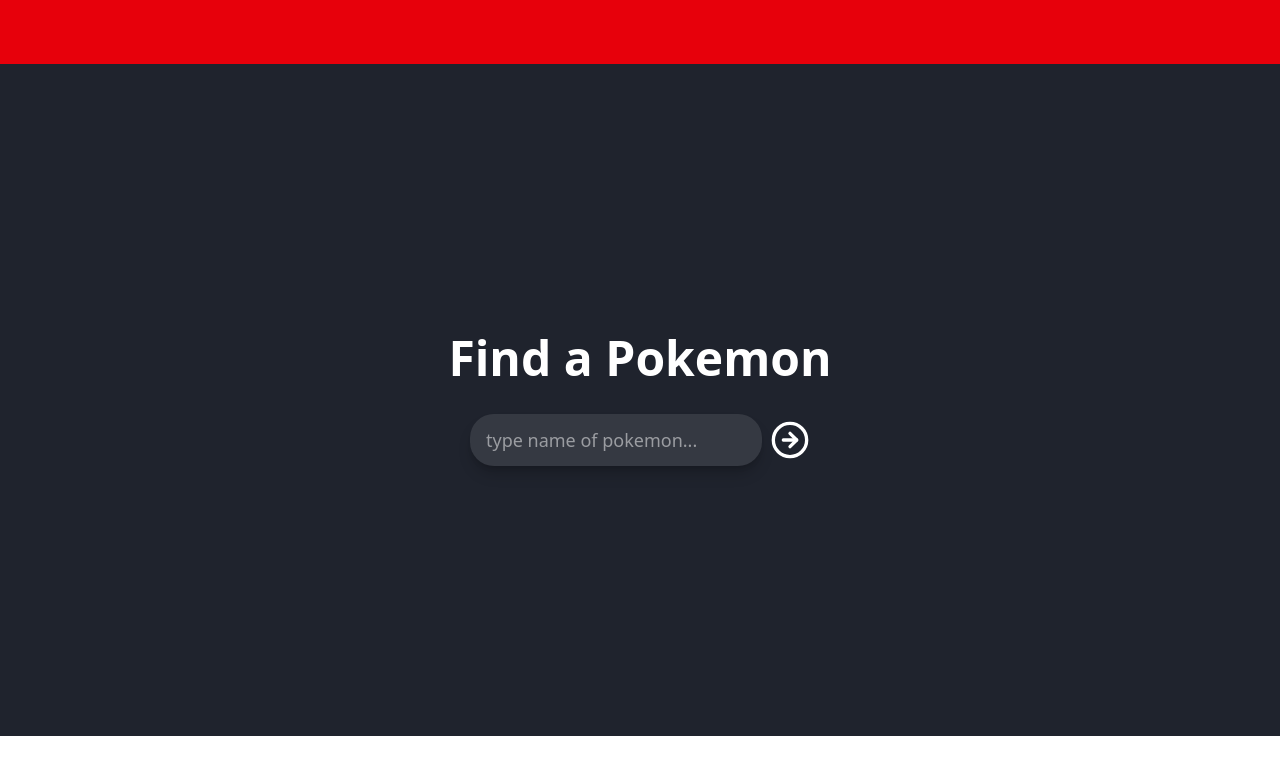
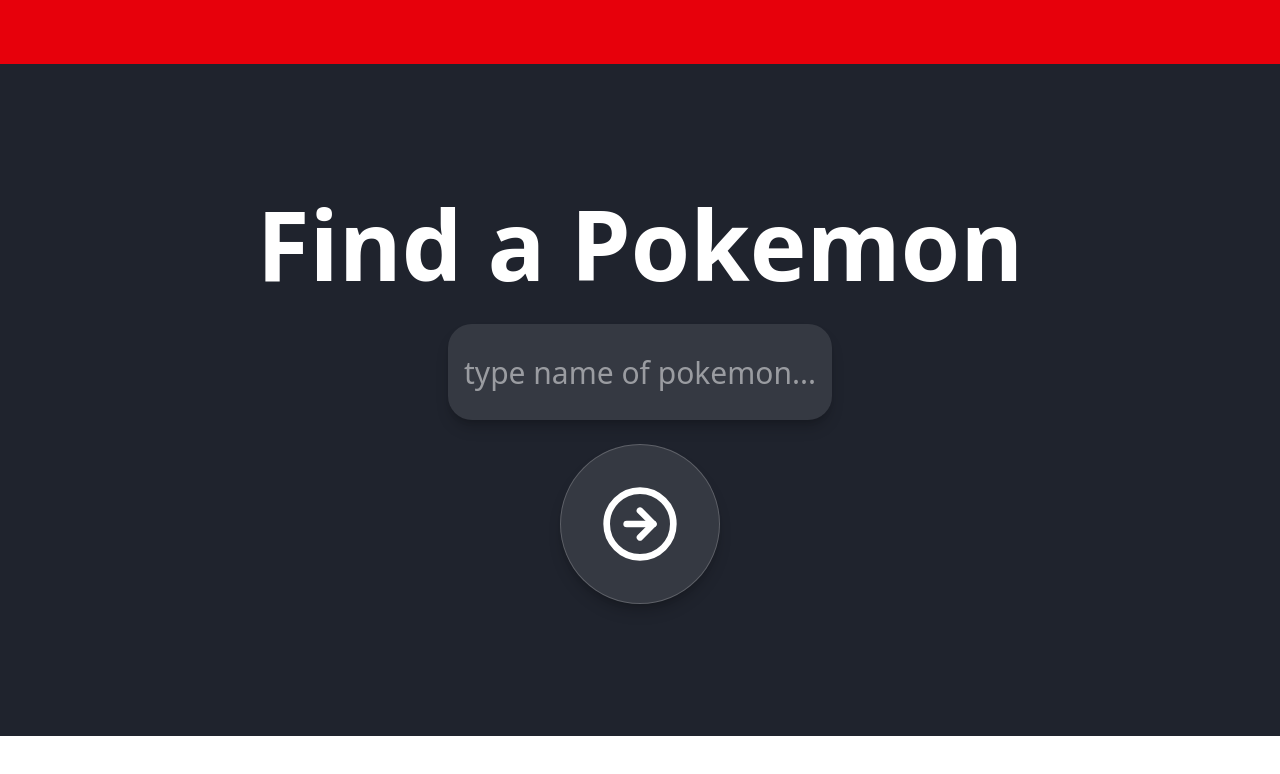
Before and after one commit to gaspym97/simple-pokedex, a React (Vite) app: page / in a window 1280 px wide. Both pictures are taken after a click on the button "Search". Shown: the top 774 px of the page. Built offline with nearby package versions, Linux system fonts and the light colour scheme.

Commit message:
PokemonCard added

```diff
--- a/src/App.jsx
+++ b/src/App.jsx
@@ -1,39 +1,55 @@
 import { useState } from "react";
 import { Search, CircleArrowRight } from "lucide-react";
+import PokemonCard from "./components/PokemonCard";
 
 function App() {
   const [isSearching, setIsSearching] = useState(false);
+  const [showResult, setShowResult] = useState(false);
 
   return (
     <>
       <div className="min-h-screen bg-[#1f232d] flex flex-col items-center justify-between">
         <header className="w-full max-w-screen h-16 px-4 py-6 bg-red-600"></header>
+        {showResult ? (
+          <PokemonCard pokemon={{ name: "Pikachu", type: ["Electric"], abilities: ["Static", "Volt Tackle"], height: 0.4, weight: 6.9, image: "https://example.com/pikachu.png" }} />
+        ) : (
           <div className="flex flex-col items-center gap-4">
-          <h1 className="text-white text-5xl font-extrabold antialiased">
+            <h1 className="text-white text-5xl font-semibold antialiased lg:text-8xl xl:text-8xl">
               Find a Pokemon
             </h1>
             {isSearching ? (
-            <div className="flex items-center gap-2">
+              <div className="flex items-center gap-2 flex flex-col">
                 <input
                   type="text"
                   placeholder="type name of pokemon..."
                   //autoFocus
                   onBlur={() => setIsSearching(false)}
-                className="mt-4 rounded-3xl px-4 py-3 text-white text-lg outline-none border-white/20 bg-white/10 text-white shadow-lg shadow-black/20 transition hover:bg-white/20"
+                  className="mt-4 rounded-3xl px-4 py-3 text-white text-2xl lg:text-3xl xl:text-3xl outline-none border-white/20 bg-white/10 text-white shadow-lg shadow-black/20 transition hover:bg-white/20 w-80 h-16 lg:w-96 xl:w-96 lg:h-24 xl:h-24 active:scale-95"
                 />
-              <CircleArrowRight className="size-10 text-white mt-4" />
+                <button
+                  type="button"
+                  onClick={() => {
+                    setShowResult(true);
+                    setIsSearching(false);
+                  }}
+                  aria-label="Search"
+                  className="search_btn mt-4 flex size-16 lg:size-40 xl:size-40 justify-center rounded-full border border-white/20 bg-white/10 text-white shadow-lg shadow-black/20 transition hover:bg-white/40 active:scale-90"
+                >
+                  <CircleArrowRight className="size-8 lg:size-20 xl:size-20 text-white self-center" />
+                </button>
               </div>
             ) : (
               <button
                 type="button"
                 onClick={() => setIsSearching(true)}
                 aria-label="Search"
-              className="search_btn mt-4 inline-flex size-20 items-center justify-center rounded-full border border-white/20 bg-white/10 text-white shadow-lg shadow-black/20 transition hover:bg-white/20"
+                className="search_btn mt-4 flex size-20 lg:size-40 xl:size-40 items-center justify-center rounded-full border border-white/20 bg-white/10 text-white shadow-lg shadow-black/20 transition hover:bg-white/20 active:scale-90"
               >
-              <Search className="size-10" />
+                <Search className="size-10 lg:size-20 xl:size-20" />
               </button>
             )}
           </div>
+        )}
         <footer className="w-full max-w-screen h-16 px-4 py-6 bg-white"></footer>
       </div>
     </>
--- /dev/null
+++ b/src/components/PokemonCard.jsx
@@ -0,0 +1,28 @@
+function PokemonCard({ pokemon }) {
+  return (
+    <div className="pokemon-card bg-white/10 border border-white/20 rounded-2xl p-4 shadow-lg shadow-black/20 w-80 lg:w-96 xl:w-96">
+      <h2 className="text-white text-3xl font-bold mb-4">{pokemon.name}</h2>
+      <img
+        src={pokemon.image}
+        alt={pokemon.name}
+        className="w-full h-auto mb-4"
+      />
+      <div className="text-white text-lg">
+        <p>
+          <strong>Type:</strong> {pokemon.type.join(", ")}
+        </p>
+        <p>
+          <strong>Abilities:</strong> {pokemon.abilities.join(", ")}
+        </p>
+        <p>
+          <strong>Height:</strong> {pokemon.height} m
+        </p>
+        <p>
+          <strong>Weight:</strong> {pokemon.weight} kg
+        </p>
+      </div>
+    </div>
+  );
+}
+
+export default PokemonCard;
```
Also changed, not shown: src/components/Header.jsx (deleted). Lines whose indentation alone changed are shown as unchanged.
